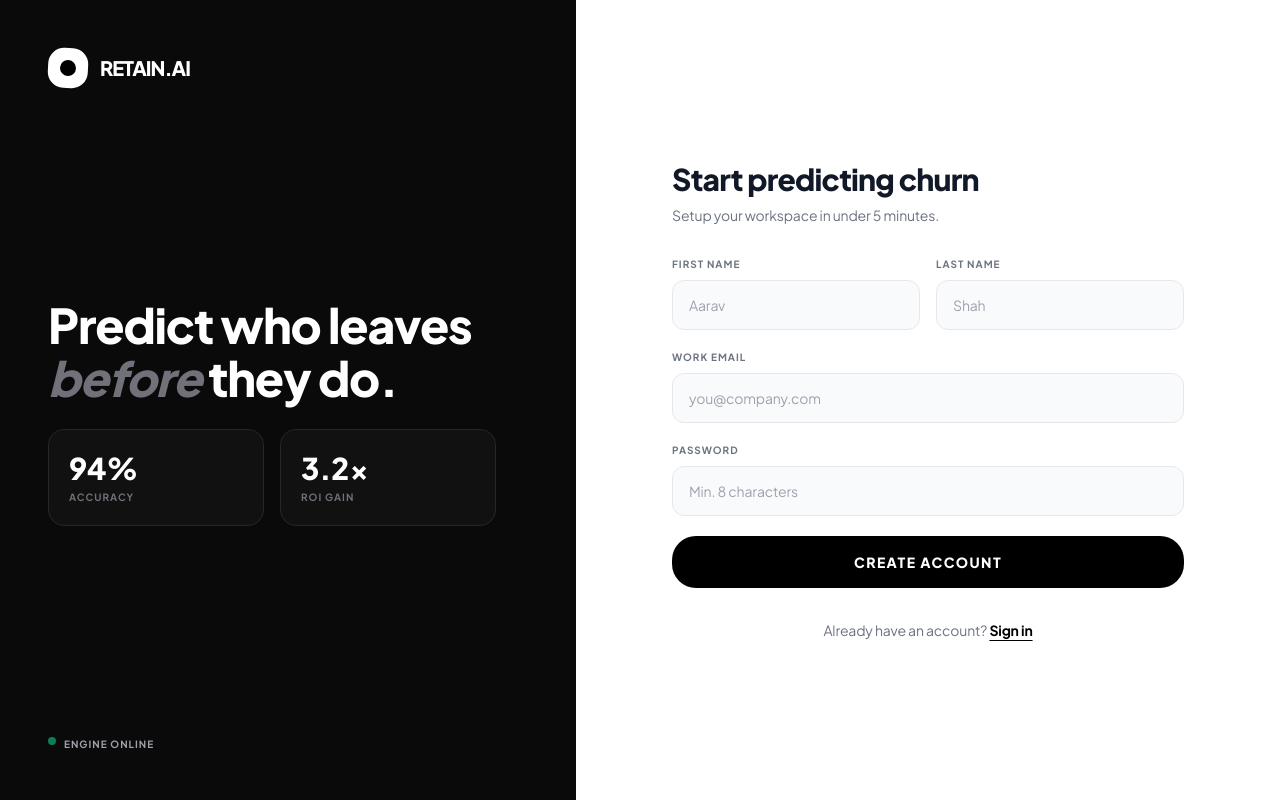
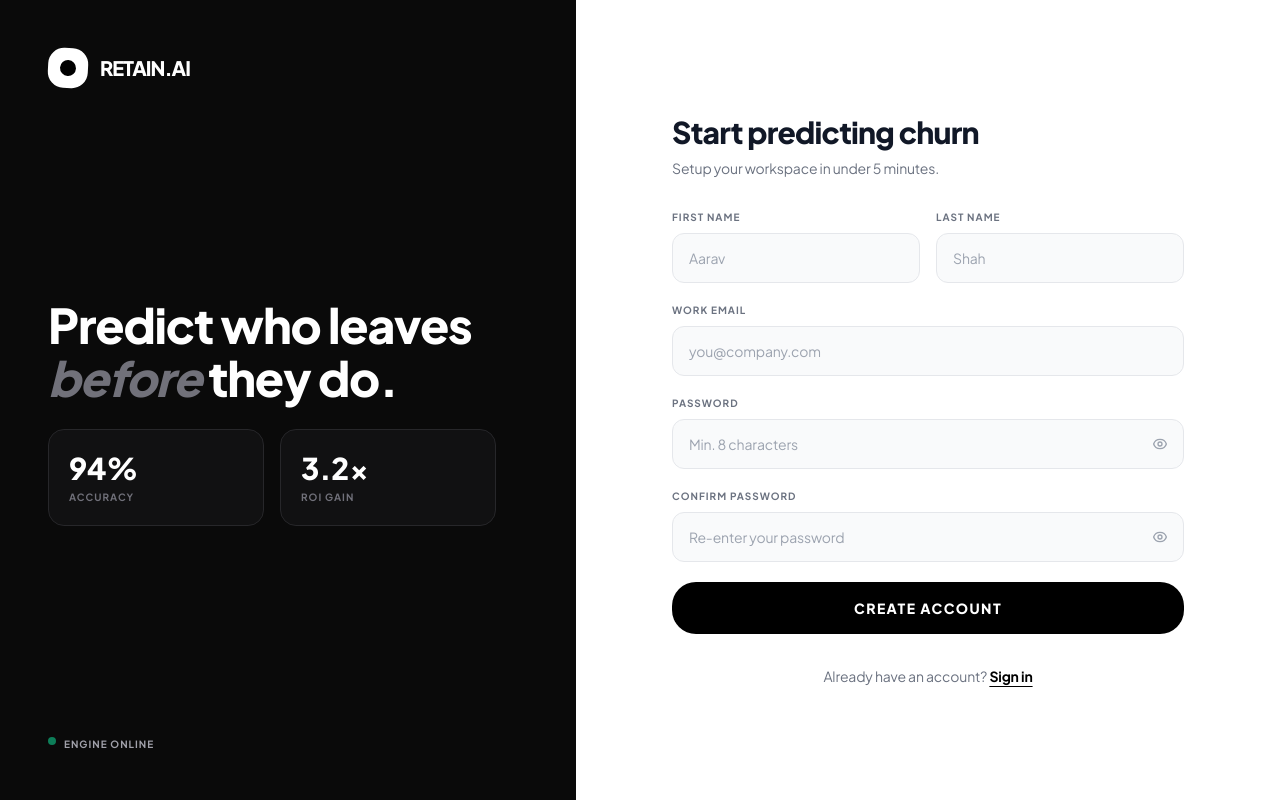
Before and after one commit to anubhavmohandas/Customer-retention-Churn-Prediction-using-Analytics-with-Cloud, a Django app: template apps/customer/templates/signup.html in a window 1280 px wide. Run offline with Django 3.2, Linux system fonts and the light colour scheme; the template is opened without the code that fills it, so the values that code supplies are empty; some libraries are stand-ins or nearby versions.

Commit message:
Signup page done

```diff
--- a/apps/customer/templates/signup.html
+++ b/apps/customer/templates/signup.html
@@ -104,8 +104,24 @@
 
                     <div>
                         <label class="block text-[10px] font-bold text-gray-500 uppercase tracking-widest mb-2">Password</label>
-                        <input type="password" id="password" placeholder="Min. 8 characters" class="w-full bg-gray-50 dark:bg-zinc-900 border border-gray-200 dark:border-zinc-700 text-gray-900 dark:text-white text-sm rounded-xl px-4 py-3.5 focus:ring-2 focus:ring-black dark:focus:ring-white outline-none transition">
+                        <div class="relative">
+                            <input type="password" id="password" placeholder="Min. 8 characters" class="w-full bg-gray-50 dark:bg-zinc-900 border border-gray-200 dark:border-zinc-700 text-gray-900 dark:text-white text-sm rounded-xl px-4 py-3.5 pr-12 focus:ring-2 focus:ring-black dark:focus:ring-white outline-none transition">
+                            <button type="button" id="togglePassword" class="absolute right-4 top-1/2 -translate-y-1/2 text-gray-400 hover:text-gray-600 dark:hover:text-zinc-300 transition">
+                                <svg id="eyeIconPw" xmlns="http://www.w3.org/2000/svg" class="w-4 h-4" fill="none" viewBox="0 0 24 24" stroke="currentColor" stroke-width="2"><path stroke-linecap="round" stroke-linejoin="round" d="M15 12a3 3 0 11-6 0 3 3 0 016 0z"/><path stroke-linecap="round" stroke-linejoin="round" d="M2.458 12C3.732 7.943 7.523 5 12 5c4.478 0 8.268 2.943 9.542 7-1.274 4.057-5.064 7-9.542 7-4.477 0-8.268-2.943-9.542-7z"/></svg>
+                            </button>
+                        </div>
                         <p class="hidden text-[10px] text-red-500 mt-1 font-bold uppercase tracking-widest" id="passwordErr">Min 8 characters</p>
+                    </div>
+
+                    <div>
+                        <label class="block text-[10px] font-bold text-gray-500 uppercase tracking-widest mb-2">Confirm Password</label>
+                        <div class="relative">
+                            <input type="password" id="confirmPassword" placeholder="Re-enter your password" class="w-full bg-gray-50 dark:bg-zinc-900 border border-gray-200 dark:border-zinc-700 text-gray-900 dark:text-white text-sm rounded-xl px-4 py-3.5 pr-12 focus:ring-2 focus:ring-black dark:focus:ring-white outline-none transition">
+                            <button type="button" id="toggleConfirmPassword" class="absolute right-4 top-1/2 -translate-y-1/2 text-gray-400 hover:text-gray-600 dark:hover:text-zinc-300 transition">
+                                <svg id="eyeIconConfirm" xmlns="http://www.w3.org/2000/svg" class="w-4 h-4" fill="none" viewBox="0 0 24 24" stroke="currentColor" stroke-width="2"><path stroke-linecap="round" stroke-linejoin="round" d="M15 12a3 3 0 11-6 0 3 3 0 016 0z"/><path stroke-linecap="round" stroke-linejoin="round" d="M2.458 12C3.732 7.943 7.523 5 12 5c4.478 0 8.268 2.943 9.542 7-1.274 4.057-5.064 7-9.542 7-4.477 0-8.268-2.943-9.542-7z"/></svg>
+                            </button>
+                        </div>
+                        <p class="hidden text-[10px] text-red-500 mt-1 font-bold uppercase tracking-widest" id="confirmPasswordErr">Passwords do not match</p>
                     </div>
 
                     <button type="submit" id="submitBtn" class="w-full bg-black dark:bg-white text-white dark:text-black py-4 rounded-curved font-extrabold text-sm uppercase tracking-widest hover:scale-[0.98] active:scale-95 transition-transform relative flex items-center justify-center mt-6">
@@ -132,12 +148,36 @@
     </div>
 
     <script>
+        // Password visibility toggles
+        function makeToggle(btnId, inputId, iconId) {
+            document.getElementById(btnId).addEventListener('click', () => {
+                const input = document.getElementById(inputId);
+                const isHidden = input.type === 'password';
+                input.type = isHidden ? 'text' : 'password';
+                document.getElementById(iconId).innerHTML = isHidden
+                    ? '<path stroke-linecap="round" stroke-linejoin="round" d="M13.875 18.825A10.05 10.05 0 0112 19c-4.478 0-8.268-2.943-9.543-7a9.97 9.97 0 011.563-3.029m5.858.908a3 3 0 114.243 4.243M9.878 9.878l4.242 4.242M9.88 9.88l-3.29-3.29m7.532 7.532l3.29 3.29M3 3l3.59 3.59m0 0A9.953 9.953 0 0112 5c4.478 0 8.268 2.943 9.543 7a10.025 10.025 0 01-4.132 5.411m0 0L21 21"/>'
+                    : '<path stroke-linecap="round" stroke-linejoin="round" d="M15 12a3 3 0 11-6 0 3 3 0 016 0z"/><path stroke-linecap="round" stroke-linejoin="round" d="M2.458 12C3.732 7.943 7.523 5 12 5c4.478 0 8.268 2.943 9.542 7-1.274 4.057-5.064 7-9.542 7-4.477 0-8.268-2.943-9.542-7z"/>';
+            });
+        }
+        makeToggle('togglePassword', 'password', 'eyeIconPw');
+        makeToggle('toggleConfirmPassword', 'confirmPassword', 'eyeIconConfirm');
+
         document.getElementById('signupForm').addEventListener('submit', async (e) => {
             e.preventDefault();
             const fn = document.getElementById('firstName').value.trim();
             const ln = document.getElementById('lastName').value.trim();
             const em = document.getElementById('email').value.trim();
             const pw = document.getElementById('password').value;
+            const cpw = document.getElementById('confirmPassword').value;
+
+            // Validate confirm password
+            const confirmErr = document.getElementById('confirmPasswordErr');
+            if (pw !== cpw) {
+                confirmErr.classList.remove('hidden');
+                return;
+            } else {
+                confirmErr.classList.add('hidden');
+            }
 
             if (!fn || !ln || !em || pw.length < 8) return;
 
```
